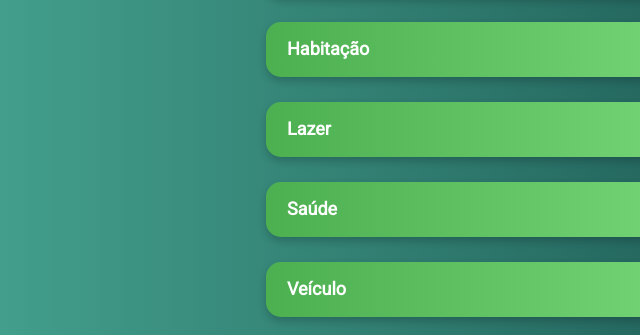
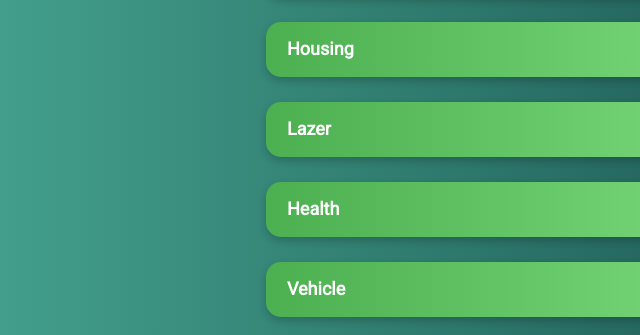
Before and after one commit to harhitosw/PersonalFinance, a plain HTML site: page budget.html in a window 1280 px wide. Shown: the part 192-527 px from the top of the page, 24-664 px from the left. Drawn offline with Linux system fonts and the light colour scheme.

```diff
--- a/budget.html
+++ b/budget.html
@@ -42,7 +42,7 @@
                                 <input type="number" value="0" class="budgetInCollapsible" id="foodBudget"
                                         onfocus="this.value=''"></input><i class="fas fa-money-bill-wave"></i>
                         </div>
-                        <div>Gasto Atual <i class="fas fa-arrow-right"></i>
+                        <div>current Expense <i class="fas fa-arrow-right"></i>
                                 <input disabled type="number" value="0" class="disabledInputExpenses" id="food"
                                         onfocus="this.value=''"></input>
                                 <span class="boldSlash">/</span>
@@ -53,7 +53,7 @@
 
                 <!-- Housing -->
                 <button type="button" class="collapsible">
-                        <span class="cardTitle">Habitação</span>
+                        <span class="cardTitle">Housing</span>
                         <i class="fas fa-home cardIcon"></i>
                 </button>
 
@@ -93,7 +93,7 @@
 
                 <!-- Health -->
                 <button type="button" class="collapsible">
-                        <span class="cardTitle">Saúde</span>
+                        <span class="cardTitle">Health</span>
                         <i class="fas fa-heartbeat cardIcon"></i>
                 </button>
 
@@ -114,17 +114,17 @@
 
                 <!-- Vehicle -->
                 <button type="button" class="collapsible">
-                        <span class="cardTitle">Veículo</span>
+                        <span class="cardTitle">Vehicle</span>
                         <i class="fas fa-car cardIcon"></i>
                 </button>
 
                 <div class="content">
 
-                        <div>Orçamento <i class="fas fa-arrow-right"></i>
+                        <div>Budget <i class="fas fa-arrow-right"></i>
                                 <input type="number" value="0" class="budgetInCollapsible" id="vehicleBudget"
                                         onfocus="this.value=''"></input><i class="fas fa-money-bill-wave"></i>
                         </div>
-                        <div>Gasto Atual <i class="fas fa-arrow-right"></i>
+                        <div>Current Spending <i class="fas fa-arrow-right"></i>
 
                         <div>
                                 Budget<i class="fas fa-arrow-right"></i>
```
